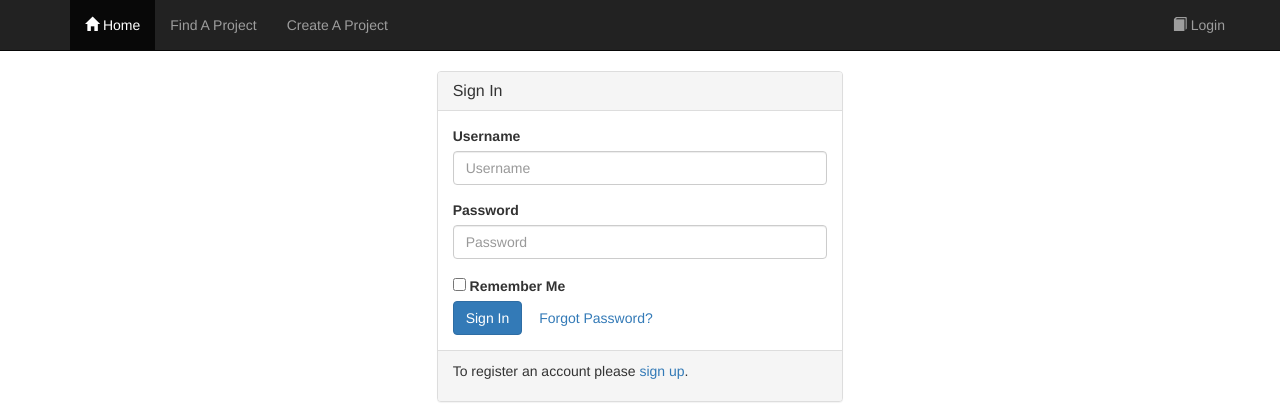
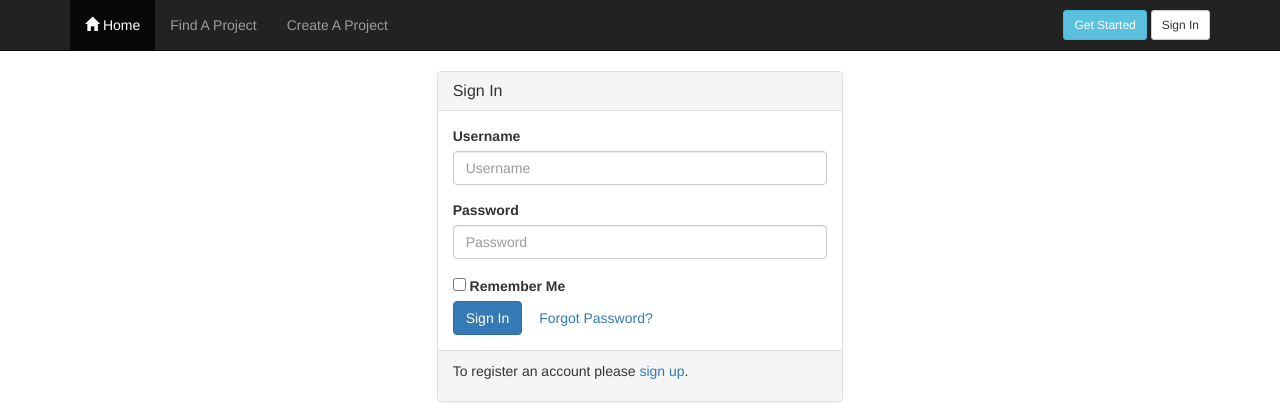
Before and after one commit to restijoi/website, a Django app: page /accounts/login/ in a window 1280 px wide. Shown: the top 420 px of the page. Run offline with Django 3.2, Linux system fonts and the light colour scheme; some libraries are stand-ins or nearby versions.

Commit message:
adding login links

```diff
--- a/website/templates/base.html
+++ b/website/templates/base.html
@@ -75,11 +75,10 @@
 
       </li>
     </ul>
-    <ul class="nav navbar-nav navbar-right">
-      <li class="navbar-right">
-        <a href="https://devcenter.heroku.com"><span class="glyphicon glyphicon-book"></span> Login</a>
-      </li>
-    </ul>
+    <div class="nav navbar-nav pull-right">
+       <a class="btn btn-info navbar-btn btn-sm" href="{% url 'account_signup' %}">Get Started</a>
+       <a class="btn btn-default navbar-btn btn-sm" href="{% url 'account_login' %}">Sign In</a>
+     </div>
   </div>
 </nav>
 
```
